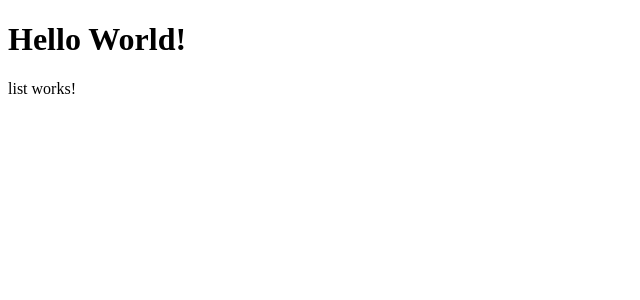
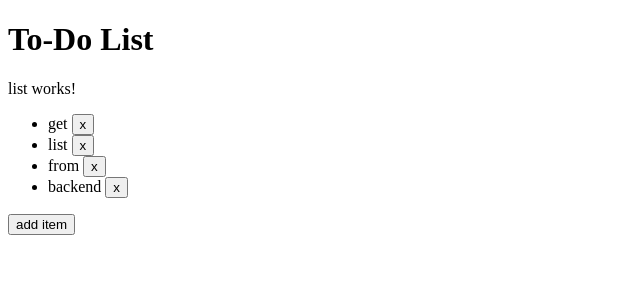
Before and after one commit to the1zachharris/todoFrontEnd, an Angular app: page / in a window 1280 px wide. Shown: the top 300 px of the page, without its empty margins (0-640 px from the left). Built offline with nearby package versions, Linux system fonts and the light colour scheme.

Commit message:
placeholders for list

```diff
--- a/src/app/app.component.html
+++ b/src/app/app.component.html
@@ -1,2 +1,2 @@
-<h1>Hello World!</h1>
+<h1>To-Do List</h1>
 <todo-list></todo-list>
--- a/src/app/list/list.component.html
+++ b/src/app/list/list.component.html
@@ -1 +1,8 @@
 <p>list works!</p>
+<ul>
+  <li>get <button>x</button></li>
+  <li>list <button>x</button></li>
+  <li>from <button>x</button></li>
+  <li>backend <button>x</button></li>
+</ul>
+<button>add item</button>
```
